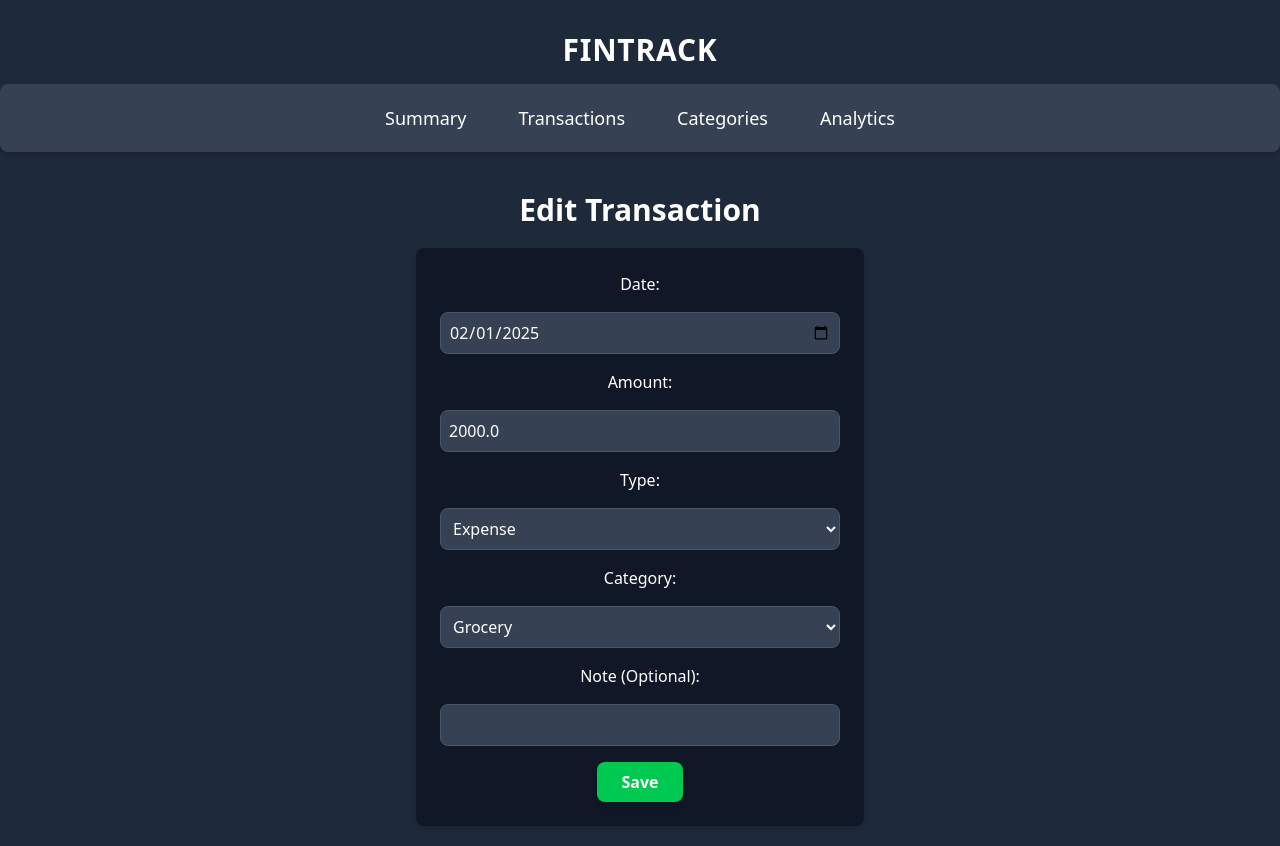
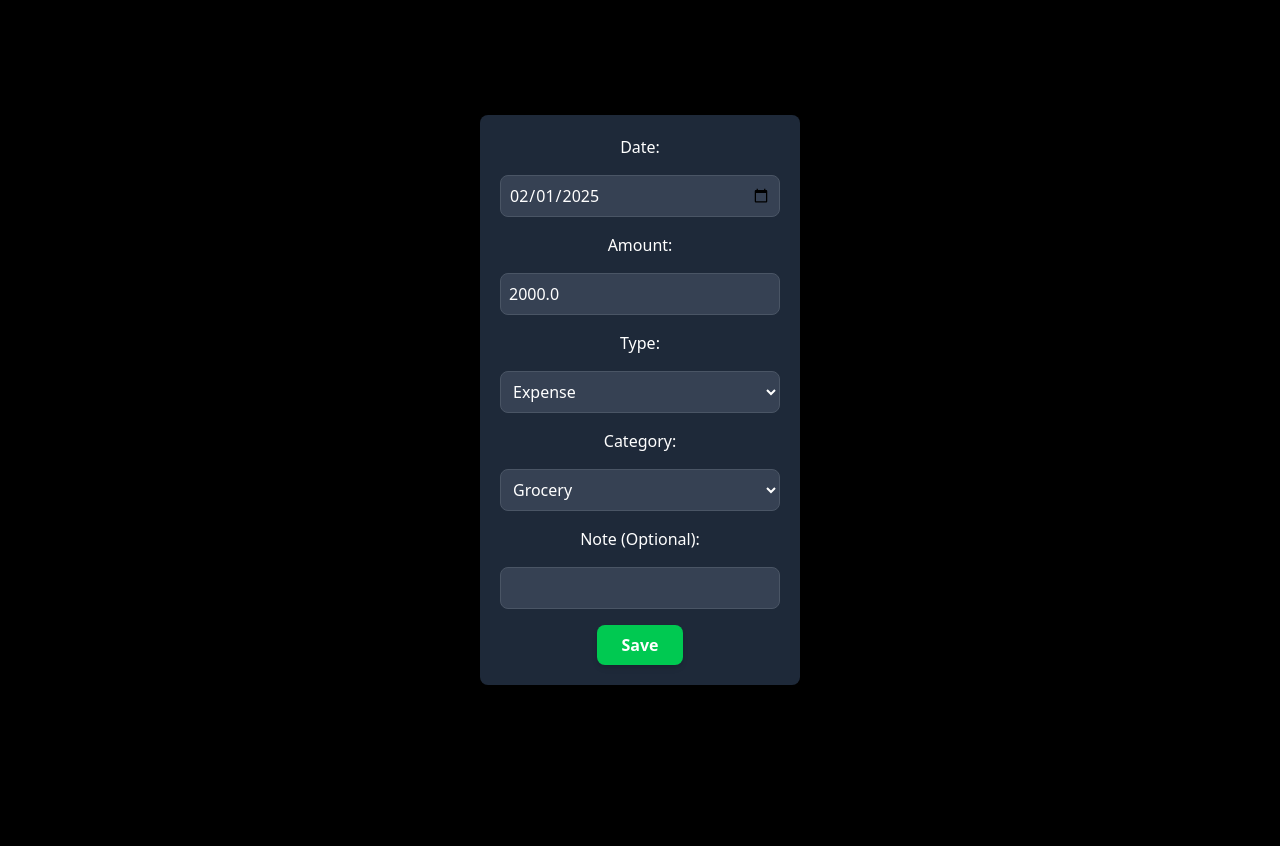
Before and after one commit to notgautham/FinTrack, a Flask app: page /edit_transaction/2 in a window 1280 px wide. After the commit the page ends 685 px from the top, so only its background shows below. Run offline with Flask 3, Linux system fonts and the light colour scheme; data comes from the database, SQL or seed files in the repository.

Commit message:
Converting to tailwind for edit page

```diff
--- a/static/styles/output.css
+++ b/static/styles/output.css
@@ -839,6 +839,9 @@
   .w-48 {
     width: calc(var(--spacing) * 48);
   }
+  .w-80 {
+    width: calc(var(--spacing) * 80);
+  }
   .w-96 {
     width: calc(var(--spacing) * 96);
   }
@@ -2186,6 +2189,11 @@
     -webkit-backdrop-filter: var(--tw-backdrop-blur,) var(--tw-backdrop-brightness,) var(--tw-backdrop-contrast,) var(--tw-backdrop-grayscale,) var(--tw-backdrop-hue-rotate,) var(--tw-backdrop-invert,) var(--tw-backdrop-opacity,) var(--tw-backdrop-saturate,) var(--tw-backdrop-sepia,);
     backdrop-filter: var(--tw-backdrop-blur,) var(--tw-backdrop-brightness,) var(--tw-backdrop-contrast,) var(--tw-backdrop-grayscale,) var(--tw-backdrop-hue-rotate,) var(--tw-backdrop-invert,) var(--tw-backdrop-opacity,) var(--tw-backdrop-saturate,) var(--tw-backdrop-sepia,);
   }
+  .backdrop-blur-md {
+    --tw-backdrop-blur: blur(var(--blur-md));
+    -webkit-backdrop-filter: var(--tw-backdrop-blur,) var(--tw-backdrop-brightness,) var(--tw-backdrop-contrast,) var(--tw-backdrop-grayscale,) var(--tw-backdrop-hue-rotate,) var(--tw-backdrop-invert,) var(--tw-backdrop-opacity,) var(--tw-backdrop-saturate,) var(--tw-backdrop-sepia,);
+    backdrop-filter: var(--tw-backdrop-blur,) var(--tw-backdrop-brightness,) var(--tw-backdrop-contrast,) var(--tw-backdrop-grayscale,) var(--tw-backdrop-hue-rotate,) var(--tw-backdrop-invert,) var(--tw-backdrop-opacity,) var(--tw-backdrop-saturate,) var(--tw-backdrop-sepia,);
+  }
   .backdrop-blur-none {
     --tw-backdrop-blur:  ;
     -webkit-backdrop-filter: var(--tw-backdrop-blur,) var(--tw-backdrop-brightness,) var(--tw-backdrop-contrast,) var(--tw-backdrop-grayscale,) var(--tw-backdrop-hue-rotate,) var(--tw-backdrop-invert,) var(--tw-backdrop-opacity,) var(--tw-backdrop-saturate,) var(--tw-backdrop-sepia,);
--- a/templates/edit_transaction.html
+++ b/templates/edit_transaction.html
@@ -3,7 +3,9 @@
 {% block content %}
 <h2 class="text-3xl font-bold my-5 text-center">Edit Transaction</h2>
 
-<div class="max-w-md mx-auto bg-gray-900 p-6 rounded-lg shadow-md">
+<!-- Background Blur Effect -->
+<div class="fixed inset-0 bg-black bg-opacity-50 backdrop-blur-md flex items-center justify-center z-50">
+    <div class="w-80 bg-gray-800 p-5 rounded-lg shadow-lg">
         <form action="{{ url_for('edit_transaction', id=transaction.id) }}" method="POST" class="space-y-4">
 
             <label for="date" class="block text-white font-medium">Date:</label>
@@ -40,5 +42,6 @@
             </div>
         </form>
     </div>
+</div>
 
 {% endblock %}
```
Also changed, not shown: output.css (+8 -0 lines). Lines whose indentation alone changed are shown as unchanged.
